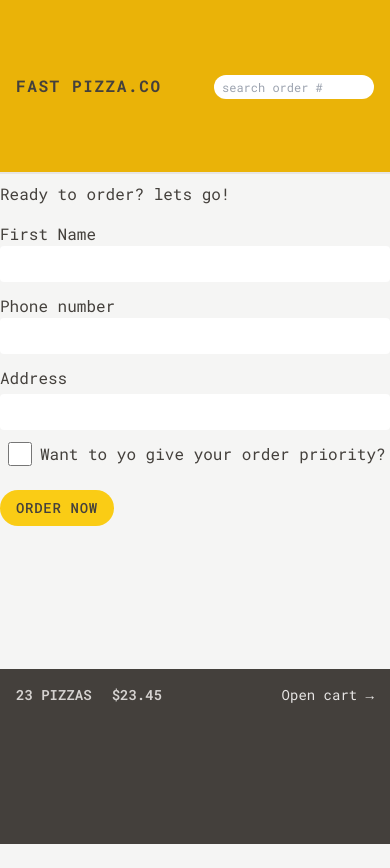
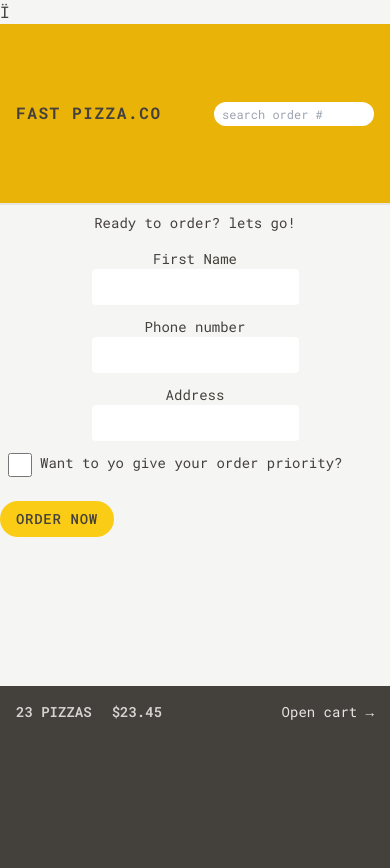
Before and after one commit to kianoushit1999/Pizza-Co, a React (Vite) app: page /order/new in a window 390 px wide. Before the commit the page ends 844 px from the top, so only its background shows below. Built offline with nearby package versions, Linux system fonts and the light colour scheme.

Commit message:
adding styl to the create order component

```diff
--- a/src/features/order/CreateOrder.jsx
+++ b/src/features/order/CreateOrder.jsx
@@ -42,40 +42,51 @@ function CreateOrder() {
   const formErrors = useActionData();
 
   return (
-    <div className="flex flex-col gap-y-4">
-      <h2>Ready to order? lets go!</h2>
+    <div className="flex flex-col gap-y-4 text-sm sm:text-base">
+      <h2 className="text-center sm:text-xl sm:font-semibold">
+        Ready to order? lets go!
+      </h2>
 
       <Form method="POST" className="flex flex-col gap-y-3">
-        <div>
-          <label>First Name</label>
-          <input type="text" name="customer" required className="input"/>
-        </div>
-
-        <div>
-          <label>Phone number</label>
-          <div>
-            <input type="tel" name="phone" required className="input" />
-            {formErrors?.phone && formErrors.phone}
+        <div className="input-lable">
+          <label className="sm:basis-40">First Name</label>
+          <div className="grow">
+            <input type="text" name="customer" required className="input" />
           </div>
         </div>
 
-        <div className="flex flex-col gap-1">
-          <label>Address</label>
-          <div>
-            <input type="text" name="address" required className="input"/>
+        <div className="input-lable">
+          <label className="sm:basis-40">Phone number</label>
+          <div className="grow">
+            <input type="tel" name="phone" required className="input" />
+            {formErrors?.phone && (
+              <div className="my-2 rounded bg-red-500/20 p-1 text-xs">
+                {formErrors.phone}
+              </div>
+            )}
+          </div>
+        </div>
+
+        <div className="input-lable">
+          <label className="sm:basis-40">Address</label>
+          <div className="grow">
+            <input type="text" name="address" required className="input" />
           </div>
         </div>
 
         <div className="flex">
           <input
-            className="mx-2 h-6 w-6 accent-yellow-400 focus:outline-none focus:ring focus:ring-yellow-300 border-none"
+            className="mx-2 h-6 w-6 border-none accent-yellow-400 focus:outline-none focus:ring focus:ring-yellow-300"
             type="checkbox"
             name="priority"
             id="priority"
             value={withPriority}
             onChange={(e) => setWithPriority(e.target.checked)}
           />
-          <label htmlFor="priority" className="inline-block">
+          <label
+            htmlFor="priority"
+            className="inline-block text-sm sm:text-base"
+          >
             Want to yo give your order priority?
           </label>
         </div>
--- a/src/features/order/Order.jsx
+++ b/src/features/order/Order.jsx
@@ -60,7 +60,7 @@ function Order() {
   return (
     <div>
       <div>
-        <h2>Status</h2>
+        <h2 className="">Status</h2>
 
         <div>
           {priority && <span>Priority</span>}
--- a/src/index.css
+++ b/src/index.css
@@ -5,6 +5,10 @@
 @layer components {
   .input {
     @apply w-full rounded border-stone-200 px-4 py-2 text-sm outline-none focus:outline-yellow-300;
+  }
+
+  .input-lable {
+    @apply flex flex-col mx-2 sm:flex-row items-center;
   }
 
   .loader {
```
Also changed, not shown: index.html (+1 -1 lines).
